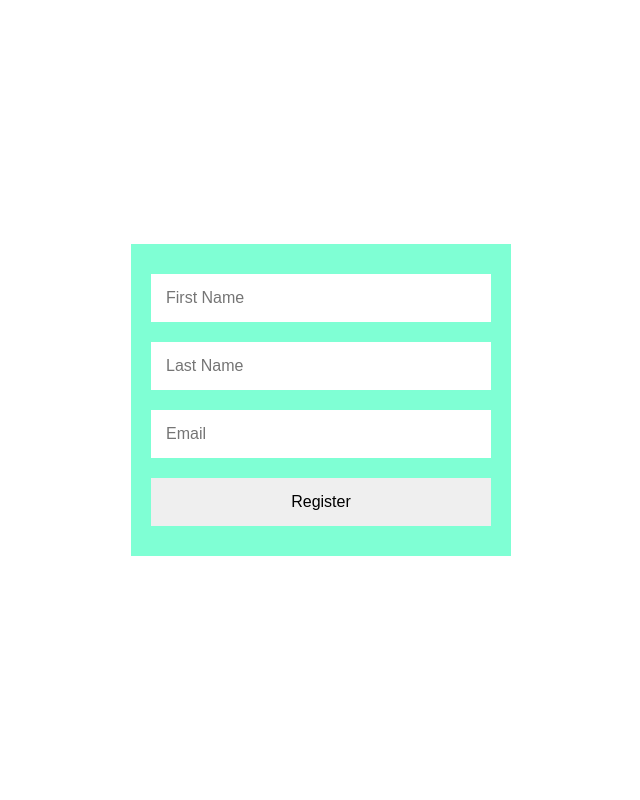
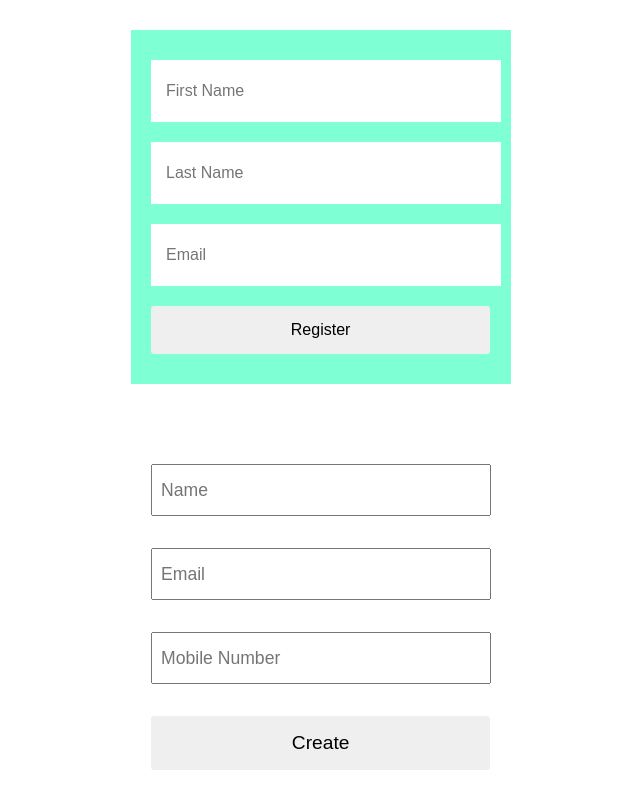
Before and after one commit to Ekosma/react-form-practice, a React (Create React App) app: page / in a window 1280 px wide. Shown: the whole page, without its empty margins (319-959 px from the left). Built offline with nearby package versions, Linux system fonts and the light colour scheme.

Commit message:
worked through second practice example

```diff
--- a/src/App.js
+++ b/src/App.js
@@ -1,10 +1,14 @@
 import React from 'react'
-import Form from './components/First_Practice/form'
+import First from './components/First_Practice/form'
+import Second from './components/Second_Practice/form'
 
 function App() {
 
   return (
-    <Form/>
+    <>
+    <First/>
+    <Second />
+    </>
   )
 }
 
--- /dev/null
+++ b/src/components/Second_Practice/form.css
@@ -0,0 +1,30 @@
+.form {
+  display: flex;
+  justify-content: center;
+  margin-top: 5rem;
+}
+input {
+  display: block;
+  width: 20rem;
+  height: 2rem;
+  padding: 0.5rem;
+  font-size: 1.1em;
+  font-weight: 500;
+  margin-bottom: 2rem;
+}
+button {
+  border: none;
+  padding: 1rem;
+  width: 21.2rem;
+  font-size: 1.2em;
+  border-radius: 0.2rem;
+  cursor: pointer;
+}
+button:hover {
+  background-color: #c5c5c5;
+}
+.message {
+  font-size: 1.2em;
+  text-align: center;
+  color: #36a936;
+}
--- /dev/null
+++ b/src/components/Second_Practice/form.js
@@ -0,0 +1,62 @@
+import React, { useState } from 'react'
+import './form.css'
+
+export default function Form() {
+
+  const [name, setName] = useState("");
+  const [email, setEmail] = useState("");
+  const [mobileNumber, setMobileNumber] = useState("");
+  const [message, setMessage] = useState("");
+
+  let handleSubmit = async (e) => {
+    e.preventDefalut()
+    try {
+      let res = fetch("https://httpbin.org/post", {
+        method: "POST",
+        body: JSON.stringify({
+          name: name,
+          email: email,
+          mobileNumber: mobileNumber,
+        }),
+      });
+      let resJson = await res.json();
+      if (res.status === 200) {
+        setName("");
+        setEmail("");
+        setMobileNumber("");
+        setMessage("User created successfully");
+      } else {
+        setMessage("Some error occured");
+      }
+    } catch (err) {
+      console.log(err);
+    }
+  }
+
+  return (
+    <div className="form">
+      <form onSubmit={handleSubmit}>
+        <input
+          type="text"
+          value={name}
+          placeholder="Name"
+          onChange={(e) => setName(e.target.value)}
+        />
+         <input
+          type="text"
+          value={email}
+          placeholder="Email"
+          onChange={(e) => setEmail(e.target.value)}
+        />
+        <input
+          type="text"
+          value={mobileNumber}
+          placeholder="Mobile Number"
+          onChange={(e) => setMobileNumber(e.target.value)}
+        />
+        <button type='submit'>Create</button>
+        <div className="message">{message ? <p>{message}</p> : null}</div>
+      </form>
+    </div>
+  )
+}
```
